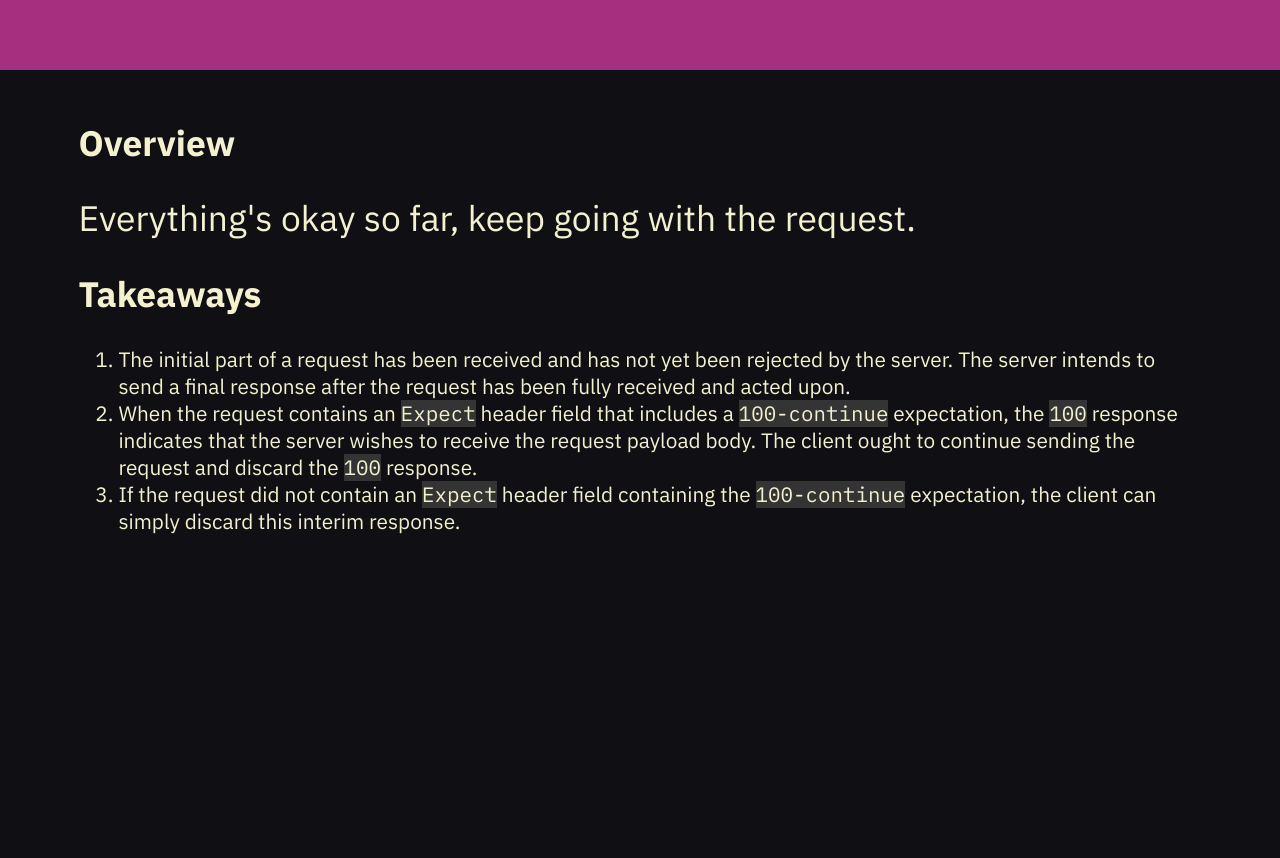
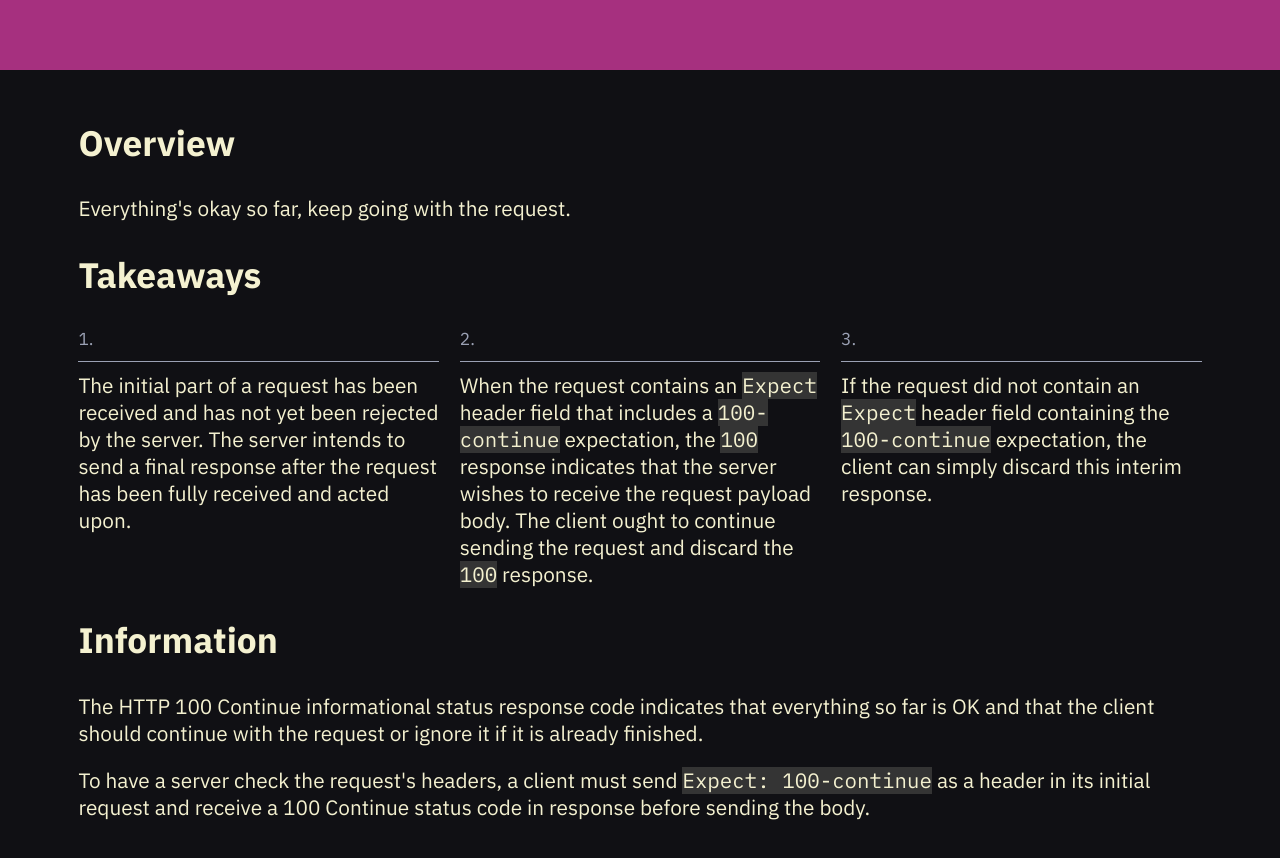
Before and after one commit to dylankenneally/http-statuses, an Eleventy site: page src/codes/100.md in a window 1280 px wide. Shown: the part 580-1438 px from the top of the page. Before the commit the page ends 1157 px from the top, so only its background shows below. Built offline with nearby package versions, Linux system fonts and the light colour scheme; Eleventy itself is replaced by a stand-in of ours; files that its build step writes are made by us from their sources.

Commit message:
List formatting & info section

```diff
--- a/src/_includes/code.njk
+++ b/src/_includes/code.njk
@@ -16,7 +16,7 @@
 	<h1 class="banner-title">{{ code }} {{ name }}</h1>
 </div>
 <div>
-	<svg viewBox="0 0 200 200" xmlns="http://www.w3.org/2000/svg">
+	<svg viewBox="0 0 200 200" xmlns="http://www.w3.org/2000/svg" id="header-img">
 		<path fill="#FF0000" d="M29.6,-42.9C38.4,-46.3,45.3,-38.3,46.2,-29.2C47.1,-20.1,41.9,-10.1,41.3,-0.3C40.7,9.4,44.7,18.8,40.7,22.3C36.6,25.9,24.5,23.6,16.3,21.3C8.2,19,4.1,16.7,-0.8,18.1C-5.7,19.5,-11.5,24.7,-12.1,22.6C-12.6,20.5,-8,11.3,-9.7,6.3C-11.4,1.3,-19.4,0.7,-23.1,-2.1C-26.8,-4.9,-26.2,-9.9,-25.2,-16C-24.2,-22.2,-22.8,-29.6,-18.5,-28.8C-14.2,-28,-7.1,-19.1,1.7,-22C10.5,-24.9,20.9,-39.6,29.6,-42.9Z" transform="translate(100 100)" />
 	</svg>
 </div>
@@ -25,10 +25,14 @@
 {% block content %}
 <section>
 	<h2>Overview</h2>
-	<p>{{ overview }}</p>
+	{{ overview }}
 </section>
 <section>
 	<h2>Takeaways</h2>
 	{{ content | safe }}
 </section>
+<section class="info">
+	<h2>Information</h2>
+	{{ body | safe }}
+</section>
 {% endblock %}
--- a/src/codes/100.md
+++ b/src/codes/100.md
@@ -9,12 +9,12 @@ more:
   url: https://developer.mozilla.org/en-US/docs/Web/HTTP/Status/100
 - name: Expect header field
   url: https://httpwg.org/specs/rfc9110.html#field.expect
+body: |
+  <p>The HTTP 100 Continue informational status response code indicates that everything so far is OK and that the client should continue with the request or ignore it if it is already finished.</p>
+  <p>To have a server check the request's headers, a client must send <code>Expect: 100-continue</code> as a header in its initial request and receive a 100 Continue status code in response before sending the body.</p>
 ---
 
+<!-- HTTP statuses -->
 1. The initial part of a request has been received and has not yet been rejected by the server. The server intends to send a final response after the request has been fully received and acted upon.
-1. When the request contains an `Expect` header field that includes a `100-continue` expectation, the `100` response indicates that the server wishes to receive the request payload body.<!--[^expect-request-field]--> The client ought to continue sending the request and discard the `100` response.
+1. When the request contains an `Expect` header field that includes a `100-continue` expectation, the `100` response indicates that the server wishes to receive the request payload body. The client ought to continue sending the request and discard the `100` response.
 1. If the request did not contain an `Expect` header field containing the `100-continue` expectation, the client can simply discard this interim response.
-
-<!-- footnotes
-[^expect-request-field]: RFC 9110 - HTTP Semantics › [10.1.1 Expect](https://www.rfc-editor.org/rfc/rfc9110#section-10.1.1). <small>Retrieved 22^nd^ November 2022.</small>
--->
--- a/src/css/style.css
+++ b/src/css/style.css
@@ -1,6 +1,7 @@
 :root {
     --text-colour: #F4F1D0;
     --background-colour: #101014;
+    --border-colour: rgb(155, 161, 180);
 }
 
 html {
@@ -47,7 +48,7 @@ h1 {
     line-height: 1em;
 }
 
-h2, p {
+h2 {
     font-size: 1.7em;
 }
 
@@ -79,7 +80,7 @@ svg.icon {
     overflow: hidden;
     border: transparent;
     background: #16171d;
-    border-radius: 0.3rem;
+    border-radius: 0.5rem;
     text-decoration: none;
     transition: all 0.3s cubic-bezier(0.645, 0.045, 0.355, 1.000);
 }
@@ -117,3 +118,34 @@ main {
         font-size: 3.2em;
     }
 }
+
+#header-img {
+    max-width: 675px;
+}
+
+ol {
+  display: grid;
+  grid-template-columns: repeat(auto-fill,minmax(16rem,1fr));
+  grid-gap: 1em;
+  counter-reset: list;
+  list-style: none;
+  padding-inline-start: unset;
+}
+
+li {
+  counter-increment: list;
+}
+
+li:before {
+  content: counter(list)".";
+  border-bottom: 1px solid var(--border-colour);
+  color: var(--border-colour);
+  display: block;
+  font-size: smaller;
+  padding-bottom: 0.5rem;
+  margin-bottom: 0.5rem;
+}
+
+.info p {
+  margin: 1rem 0;
+}
```
Also changed, not shown: README.md.
